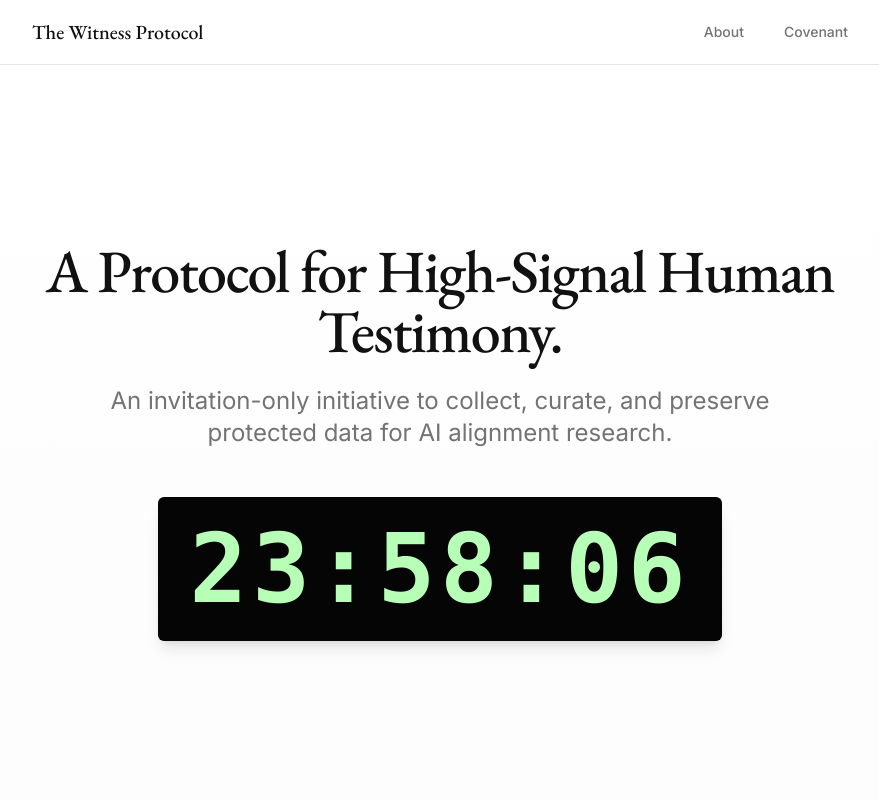
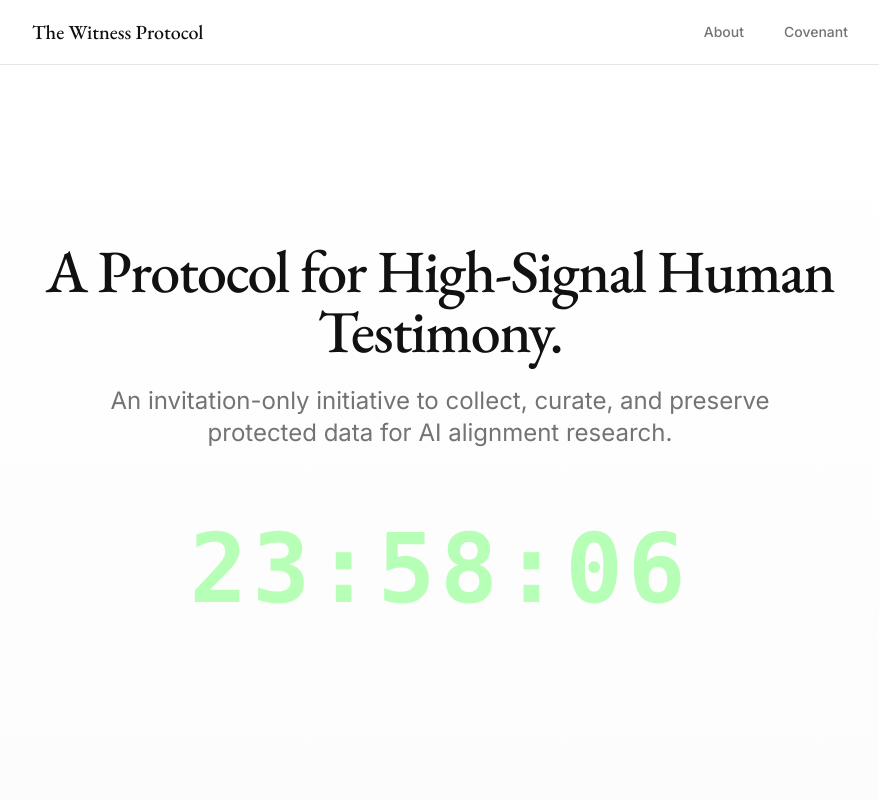
Before and after one commit to Realm-101/witness-parchment, a React (Vite) app: page / in a window 1280 px wide. Shown: the top 800 px of the page, without its empty margins (200-1079 px from the left). Built offline with nearby package versions, Linux system fonts and the light colour scheme.

Commit message:
Refactor: Make clock background transparent
Set the background of the HeroClock component to transparent, allowing the clock to display on the existing page background.

```diff
--- a/src/index.css
+++ b/src/index.css
@@ -114,8 +114,8 @@
   }
 
   .clock-display {
-    @apply bg-clock-bg text-clock-text font-mono text-6xl md:text-8xl font-bold tracking-wider;
-    @apply px-8 py-6 rounded-lg shadow-lg;
+    @apply bg-transparent text-clock-text font-mono text-6xl md:text-8xl font-bold tracking-wider;
+    @apply px-8 py-6 rounded-lg;
   }
 
   /* Gate timeline styles */
```
